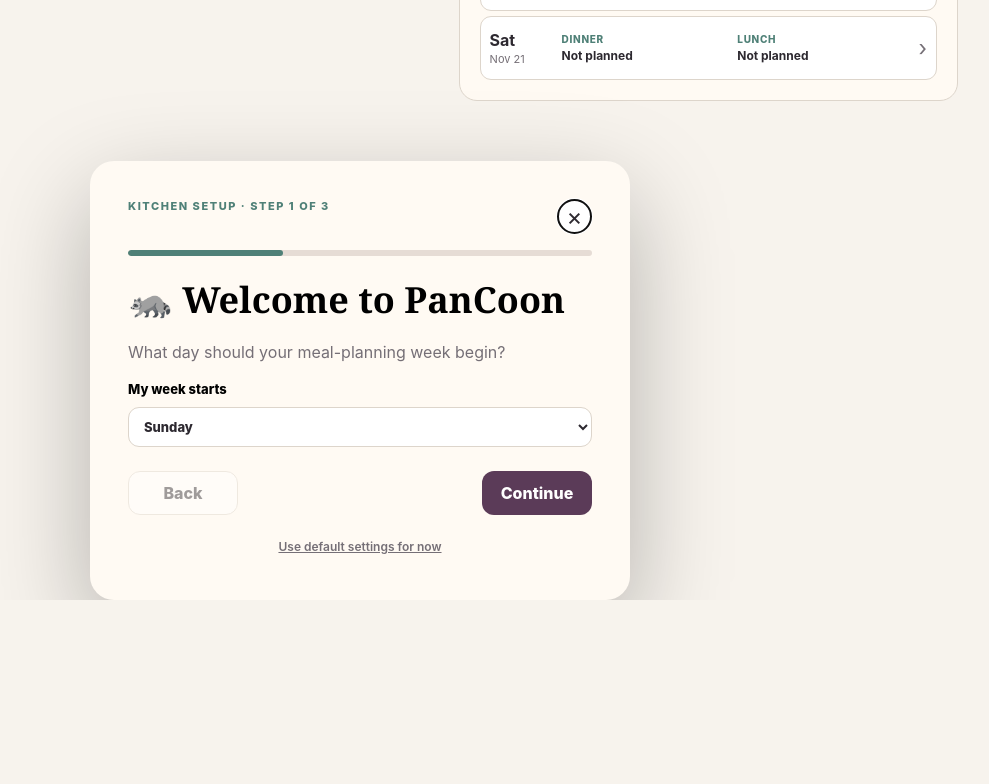
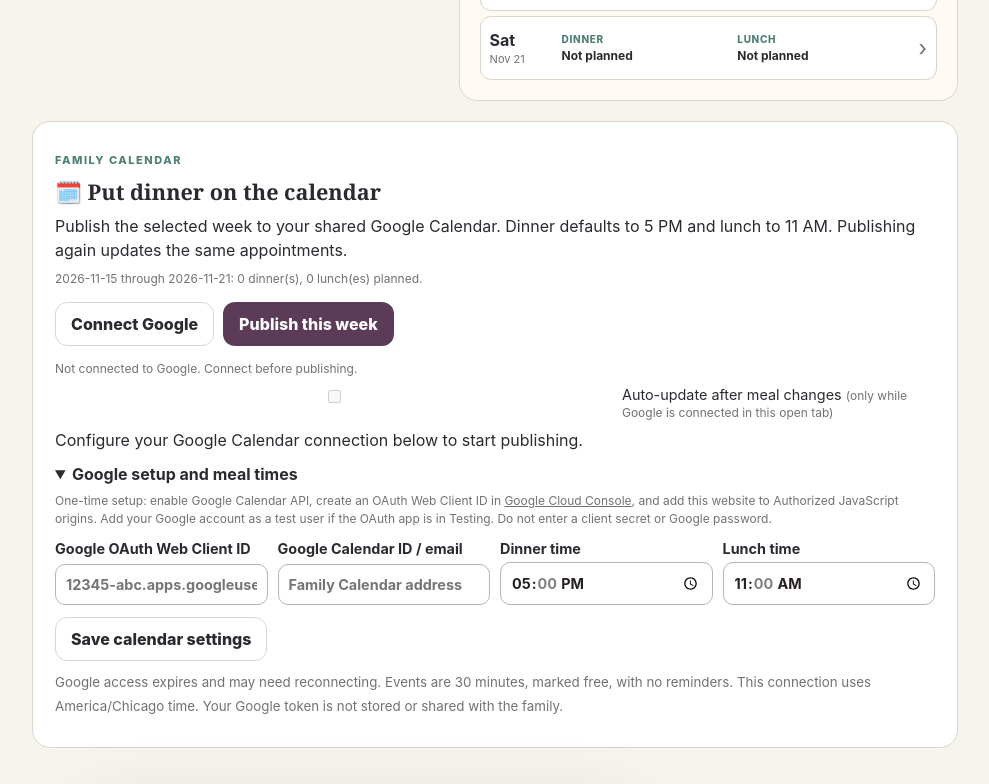
Before and after one commit to parkerpixie/PantryRaccoon, a plain HTML site: page index.html in a window 1280 px wide. Shown: the part 1096-1880 px from the top of the page, without its empty margins (280-1269 px from the left). Before the commit the page ends 1696 px from the top, so only its background shows below. Drawn offline with nearby package versions, Linux system fonts and the light colour scheme.

Commit message:
Load PanCoon Google Calendar publishing panel

```diff
--- a/index.html
+++ b/index.html
@@ -205,5 +205,6 @@
   <script src="/recipe-url-autofill.js" defer></script>
   <script src="/pancoon-household-config.js" defer></script>
   <script src="/pancoon-household-sync.js" defer></script>
+  <script src="/pancoon-calendar.js" defer></script>
 </body>
 </html>
```
